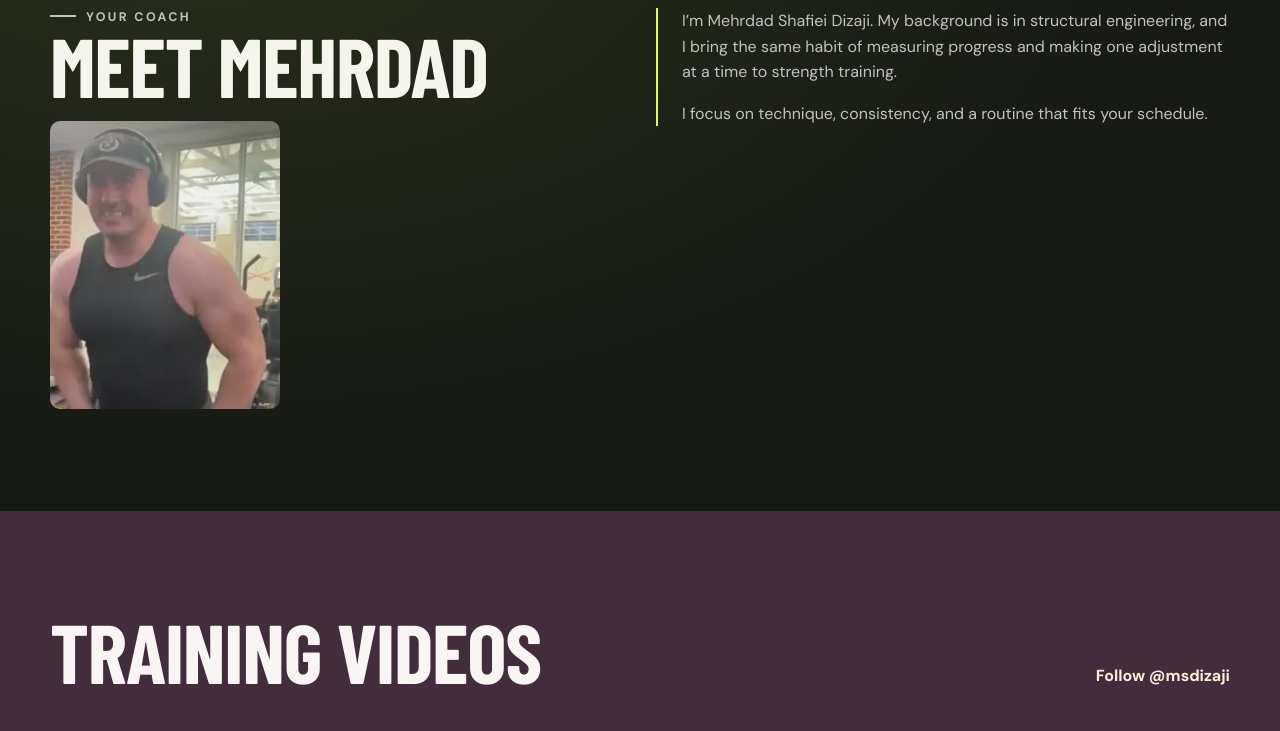
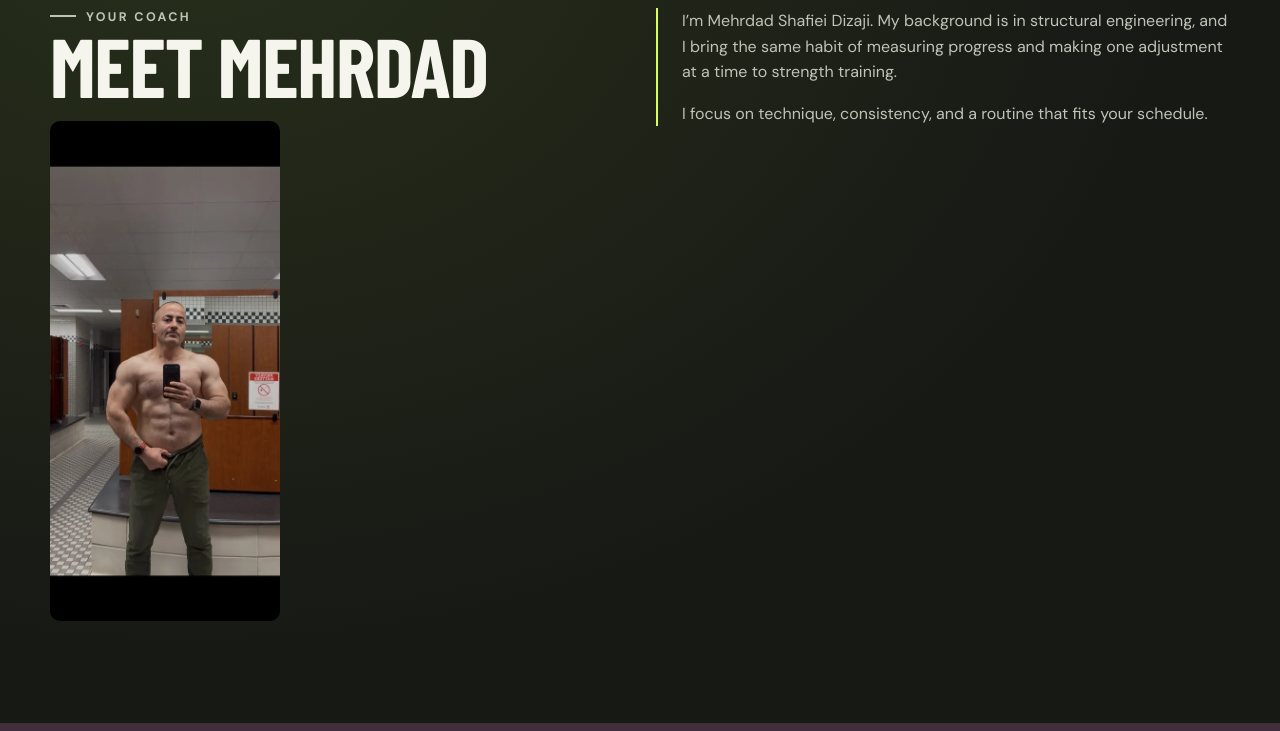
Before and after one commit to mehrdadshafiei/HulkyMeh, a plain HTML site: page index.html in a window 1280 px wide. Shown: the part 1540-2271 px from the top of the page. Drawn offline with nearby package versions, Linux system fonts and the light colour scheme; a web font is replaced by a local one.

Commit message:
Use Mehrdad’s uploaded photo in the About section

```diff
--- a/index.html
+++ b/index.html
@@ -121,7 +121,7 @@ section{padding-block:clamp(54px,8vw,102px)}.grid,.reel-grid{display:grid;grid-t
 <article><h3>Barbell technique</h3><p>Already lifting? Work on your squat, bench press, or deadlift and identify what to focus on in your next session.</p><a href="#contact">Ask about technique</a></article>
 <article><h3>Training structure</h3><p>Training regularly but stalled? Organize your sessions around a clear goal and track the lifts that matter to you.</p><a href="#contact">Ask about programming</a></article>
 </div></div></section>
-<section class="bio" id="about"><div class="wrap"><div><p class="label">Your coach</p><h2>Meet Mehrdad</h2><img class="coach-photo" src="videos/mehrdad-coach.webp" width="270" height="338" loading="lazy" alt="Mehrdad training at the gym"></div><div class="bio-copy"><p>I’m Mehrdad Shafiei Dizaji. My background is in structural engineering, and I bring the same habit of measuring progress and making one adjustment at a time to strength training.</p><p>I focus on technique, consistency, and a routine that fits your schedule.</p></div></div></section>
+<section class="bio" id="about"><div class="wrap"><div><p class="label">Your coach</p><h2>Meet Mehrdad</h2><img class="coach-photo" src="videos/mehrdad-about.webp" width="483" height="1050" loading="lazy" alt="Mehrdad in a gym mirror selfie"></div><div class="bio-copy"><p>I’m Mehrdad Shafiei Dizaji. My background is in structural engineering, and I bring the same habit of measuring progress and making one adjustment at a time to strength training.</p><p>I focus on technique, consistency, and a routine that fits your schedule.</p></div></div></section>
 <section class="reels" id="reels"><div class="wrap"><div class="section-head"><h2>Training videos</h2><a href="https://www.instagram.com/msdizaji/reels/">Follow @msdizaji</a></div><div class="reel-grid">
 <figure class="reel"><video src="videos/squat.mp4" aria-label="Squat" muted loop playsinline controls preload="metadata"></video><figcaption>Squat</figcaption></figure>
 <figure class="reel"><video src="videos/incline-bench.mp4" aria-label="Incline Bench Press" muted loop playsinline controls preload="metadata"></video><figcaption>Incline Bench Press</figcaption></figure>
```
Also changed, not shown: videos/mehrdad-about.webp (added).
